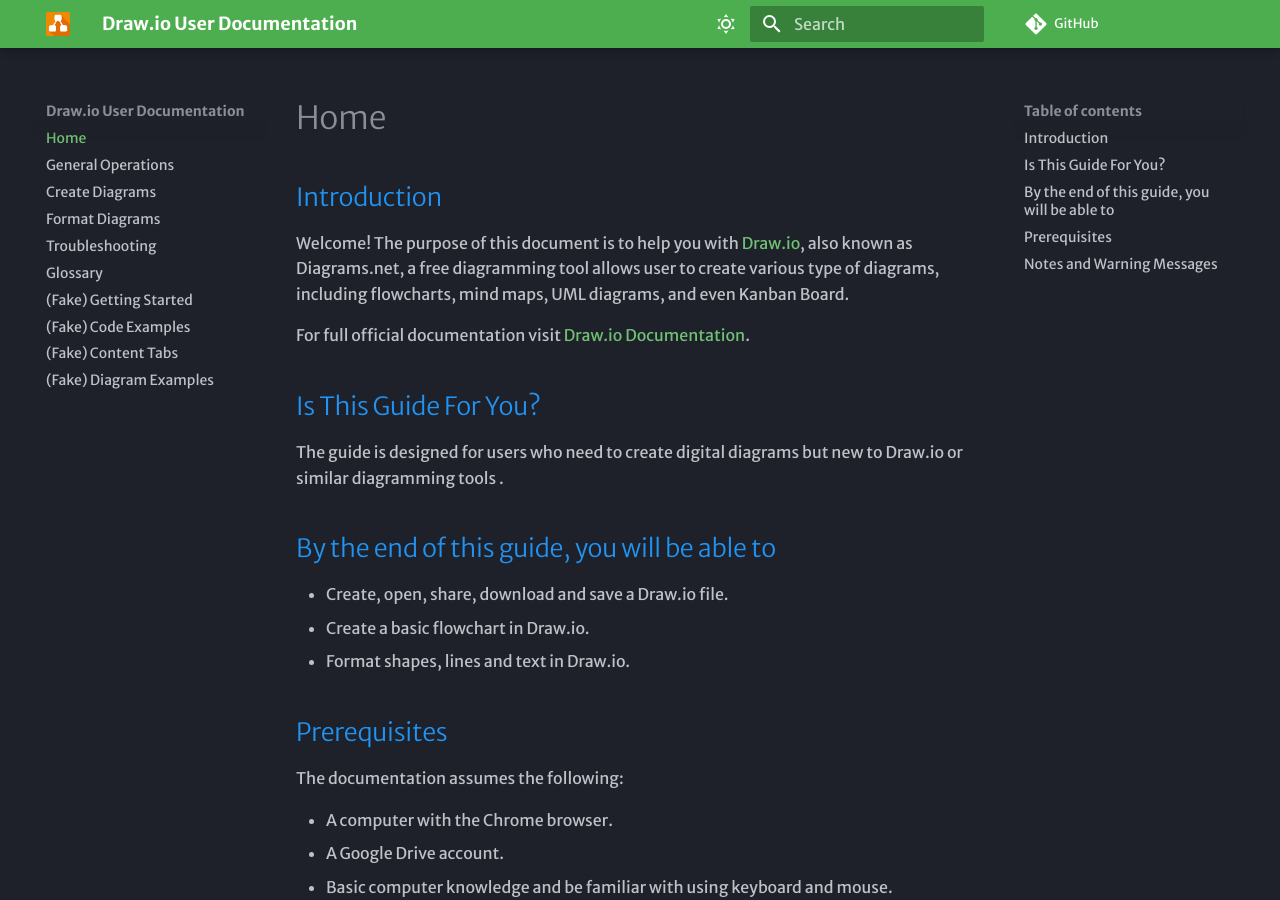
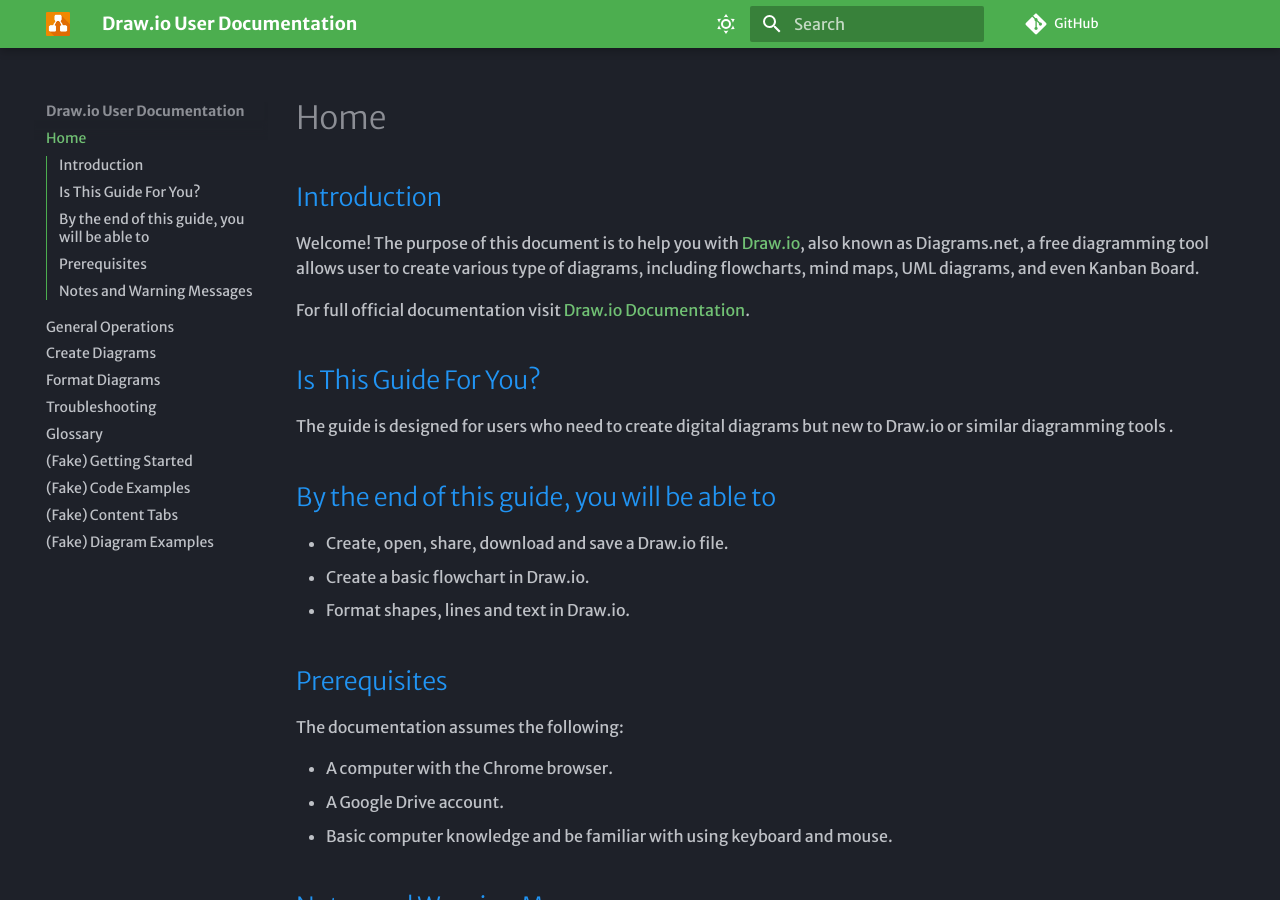
Before and after one commit to zoeyj3/2216_documentation, an MkDocs documentation site: the page built from docs/index.md, in a window 1280 px wide and 900 px high. Built offline with MkDocs 1.6.1 and Material for MkDocs 9.7.7, drawn with Linux system fonts in a browser that asks for light colours; some web fonts are replaced; comment, search, counter and statistics services are not loaded.

Commit message:
Roll back yml setting

```diff
--- a/mkdocs.yml
+++ b/mkdocs.yml
@@ -23,6 +23,10 @@
   favicon: assets/drawio-logo.png
   features:
     - navigation.footer
+    - navigation.tracking
+    - navigation.sections
+    - navigation.top
+    - toc.integrate
   palette:
     # Dark Mode
     - scheme: slate
@@ -62,7 +66,6 @@
   - admonition
   - pymdownx.details
 
-  -
 nav:
   - Home: index.md
   - General Operations: general-operations.md
```
